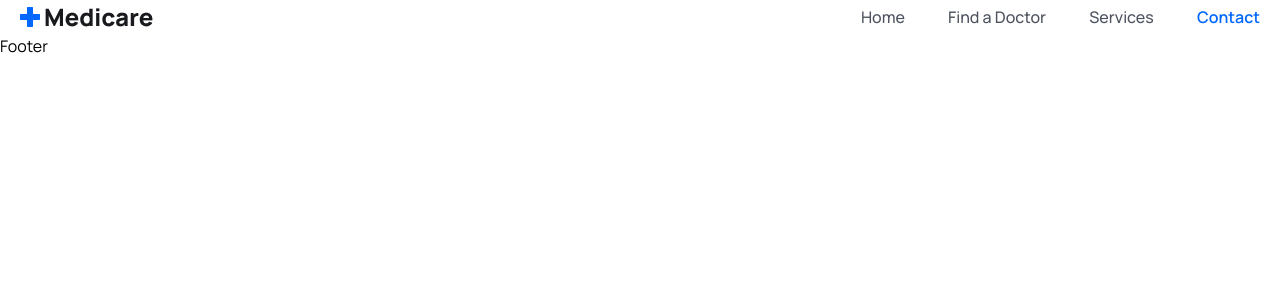
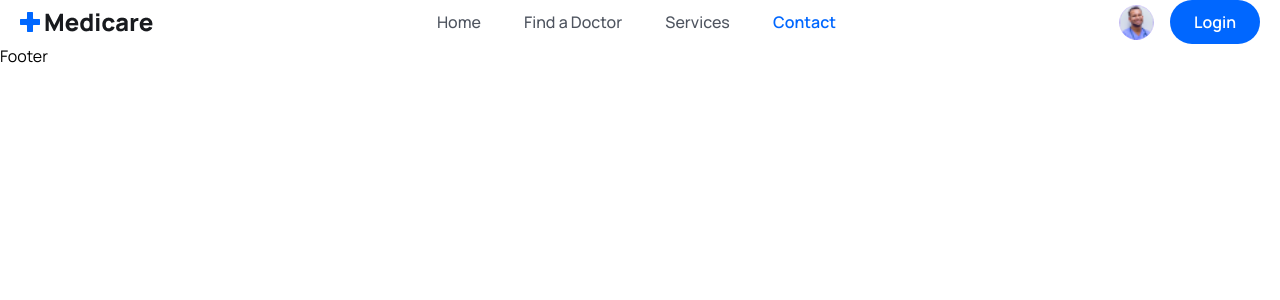
Before and after one commit to programmernizam/medicare, a React (Vite) app: page /contact in a window 1280 px wide. Shown: the top 300 px of the page. Built offline with nearby package versions, Linux system fonts and the light colour scheme.

Commit message:
[Done] Header section computer version completed

```diff
--- a/src/components/Header/Header.jsx
+++ b/src/components/Header/Header.jsx
@@ -1,5 +1,8 @@
-import { NavLink } from "react-router-dom";
+import { BiMenu } from "react-icons/bi";
+import { Link, NavLink } from "react-router-dom";
+import userImg from "../../assets/images/avatar-icon.png";
 import logo from "../../assets/images/logo.png";
+
 const Header = () => {
   const navLinks = [
     {
@@ -37,7 +40,7 @@ const Header = () => {
                     className={(navClass) =>
                       navClass.isActive
                         ? "text-primaryColor text-[16px] leading-7 font-semibold"
-                        : "text-textColor text-[16px] leading-7 font-medium"
+                        : "text-textColor text-[16px] leading-7 font-medium hover:text-primaryColor"
                     }
                   >
                     {link.display}
@@ -46,6 +49,28 @@ const Header = () => {
               ))}
             </ul>
           </div>
+          {/* =========Nav Right========= */}
+          <div className="flex items-center gap-4">
+            <div>
+              <Link>
+                <figure className="w-[35px] h-[35px] rounded-full cursor-auto">
+                  <img
+                    src={userImg}
+                    className="w-full rounded-full"
+                    alt="User Image"
+                  />
+                </figure>
+              </Link>
+            </div>
+            <Link to="/login">
+              <button className="bg-primaryColor font-semibold py-2 px-6 text-white h-[44px] flex items-center rounded-[50px]">
+                Login
+              </button>
+            </Link>
+            <span className="md:hidden">
+              <BiMenu className="w-6 h-6 cursor-pointer" />
+            </span>
+          </div>
         </div>
       </div>
     </header>
```
